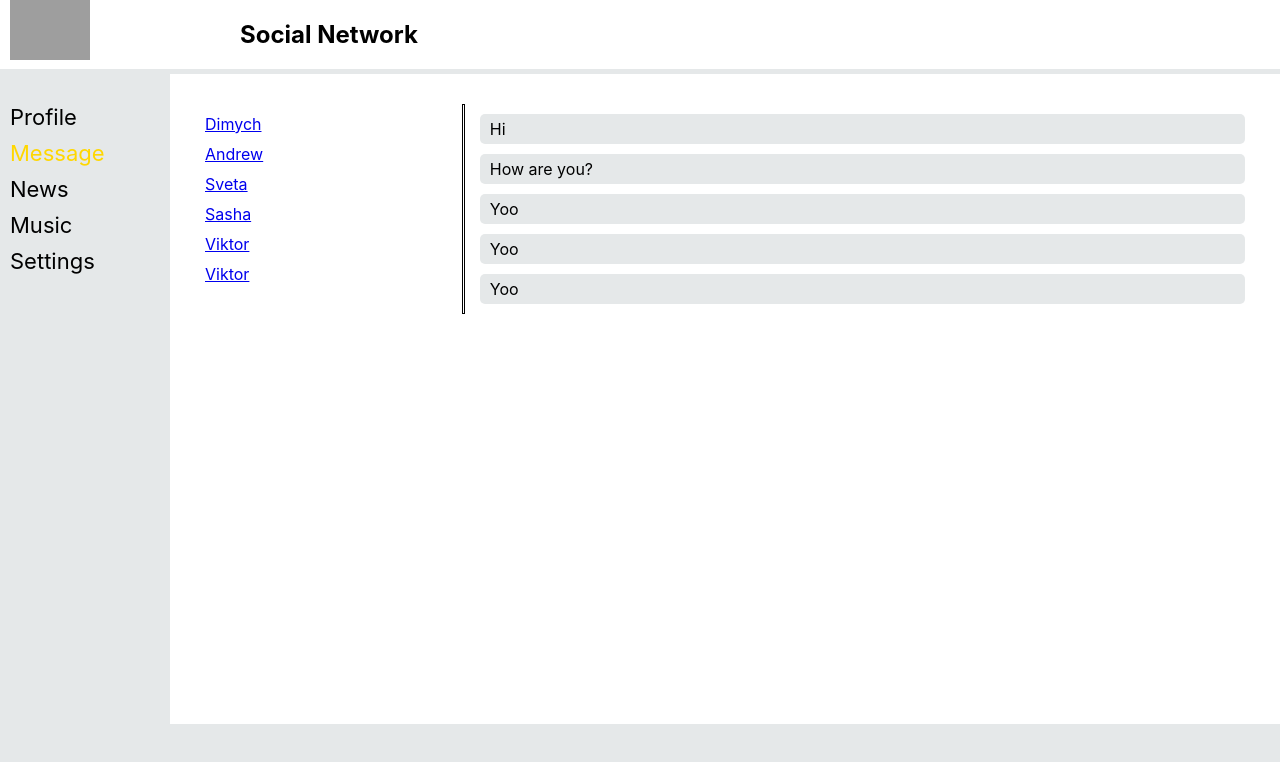
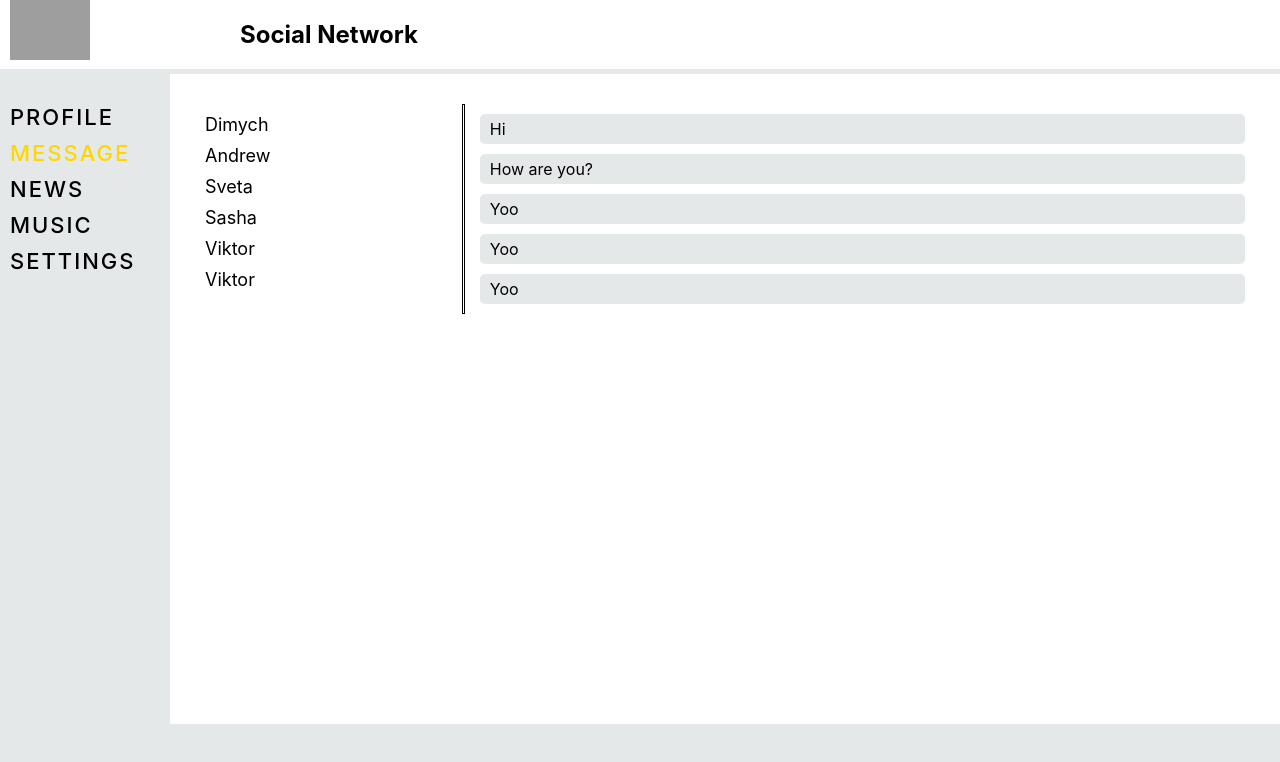
Before and after one commit to Maystrenko-Alex/Social-Network-TypeScript, a React (Create React App) app: page /dialogs in a window 1280 px wide. Shown: the top 762 px of the page. Built offline with nearby package versions, Linux system fonts and the light colour scheme; grey boxes are pictures that could not be loaded.

Commit message:
sn l-26 we transfer data to App from MyPosts

```diff
--- a/src/App.tsx
+++ b/src/App.tsx
@@ -6,6 +6,20 @@ import { Header } from './components/Header/Header';
 import { Navbar } from './components/Navbar/Navbar';
 import { Profile } from './components/Profile/Profile';
 
+
+type PostType = {
+  id: string,
+  message: string,
+  likesCount: number
+}
+export type PostsDataType = Array<PostType>
+
+let postsData: PostsDataType = [
+  {id: '1', message: 'How are you', likesCount: 1},
+  {id: '1', message: "It's my first post" , likesCount: 1},
+  {id: '1', message: 'Yoo', likesCount: 1},
+  {id: '1', message: 'Yoo', likesCount: 1},
+]
 function App() {
   return (
     <BrowserRouter >
@@ -15,7 +29,7 @@ function App() {
           <Navbar />
           <div className='content_wrapper'>
             <Routes>
-              <Route path='/profile' element={<Profile />} />
+              <Route path='/profile' element={<Profile postsData={postsData} />} />
               <Route path='/dialogs' element={<Dialogs />} />
             </Routes>
           </div>
--- /dev/null
+++ b/src/components/Dialogs/DialogItem/DialogItem.module.css
@@ -0,0 +1,9 @@
+.dialog {
+  margin: 10px 5px;
+ }
+
+.navlink_style {
+  text-decoration: none;
+  color: black;
+  font-size: 18px;
+}
--- /dev/null
+++ b/src/components/Dialogs/DialogItem/DialogItem.tsx
@@ -0,0 +1,18 @@
+import React from "react";
+import { NavLink } from "react-router-dom";
+import { DialogPropsType } from "../Dialogs";
+import s from './DialogItem.module.css';
+
+
+
+export const DialogItem = (props: DialogPropsType) => {
+  const path = '/dialogs/' + props.id;
+  return (
+    <div className={s.dialog}>
+      <NavLink
+        to={path}
+        className={s.navlink_style + ' ' + s.active}
+        style={({ isActive }) => ({ color: isActive ? 'gold' : '' })}>{props.name}</NavLink>
+    </div>
+  );
+}
--- a/src/components/Dialogs/Dialogs.module.css
+++ b/src/components/Dialogs/Dialogs.module.css
@@ -7,9 +7,7 @@
 .dialogs_items {
   width: 25%;
 }
-.dialog {
- margin: 10px 5px;
-}
+
 .line {
   width: 1px;
   border: 1px solid black;
@@ -19,12 +17,7 @@
   width: 75%;
 }
 
-.message {
-  margin: 10px 5px 10px 15px;
-  padding: 5px 10px;
-  background-color: rgb(229, 232, 233);
-  border-radius: 5px;
-}
-.active {
+
+/* .active {
   color: gold;
-}
+} */
--- a/src/components/Dialogs/Dialogs.tsx
+++ b/src/components/Dialogs/Dialogs.tsx
@@ -1,16 +1,13 @@
 import React from "react";
-import { NavLink } from "react-router-dom";
+import { DialogItem } from './DialogItem/DialogItem';
 import s from './Dialogs.module.css';
+import { Message } from "./Message/Message";
 
 export type DialogPropsType = {
   id: string
   name: string
 }
 
-type MessagePropsType = {
-  id: string
-  message: string
-}
 type DialogType = {
   id: string
   name: string
@@ -35,43 +32,17 @@ export const Dialogs = () => {
     { id: '5', message: 'Yoo' }
   ]
 
-  const dialogsJSX = dialogsData.map( d => <Dialog id={d.id} name={d.name} />)
-  const messagesJSX = messagesData.map( m => <Message id={m.id} message={m.message} />)
+  const dialogsDataElements = dialogsData.map(d => <DialogItem id={d.id} name={d.name} />)
+  const messagesDataElements = messagesData.map(m => <Message id={m.id} message={m.message} />)
   return (
     <div className={s.dialogs}>
       <div className={s.dialogs_items}>
-        {dialogsJSX}
-        {/* <Dialog id='1' name='Dimych' />
-        <Dialog id='2' name='Andrew' />
-        <Dialog id='3' name='Sveta' />
-        <Dialog id='4' name='Sasha' />
-        <Dialog id='5' name='Viktor' />
-        <Dialog id='6' name='Viktor' /> */}
+        {dialogsDataElements}
       </div>
       <div className={s.line}></div>
       <div className={s.messages}>
-        {messagesJSX}
-        {/* <Message message="Hi" />
-        <Message message="How are you?" />
-        <Message message="Yoo" /> */}
+        {messagesDataElements}
       </div>
     </div>
   );
 }
-
-const Dialog = (props: DialogPropsType) => {
-  const path = '/dialogs/' + props.id;
-  return (
-    <div className={s.dialog + ' ' + s.active}>
-      <NavLink
-        to={path}
-        style={({ isActive }) => ({ color: isActive ? 'gold' : '' })}>{props.name}</NavLink>
-    </div>
-  );
-}
-
-const Message = (props: MessagePropsType) => {
-  return (
-    <div className={s.message} id={props.id}>{props.message}</div>
-  );
-}
--- /dev/null
+++ b/src/components/Dialogs/Message/Message.module.css
@@ -0,0 +1,6 @@
+.message {
+  margin: 10px 5px 10px 15px;
+  padding: 5px 10px;
+  background-color: rgb(229, 232, 233);
+  border-radius: 5px;
+}
--- /dev/null
+++ b/src/components/Dialogs/Message/Message.tsx
@@ -0,0 +1,13 @@
+import React from "react";
+import s from './Message.module.css';
+
+type MessagePropsType = {
+  id: string
+  message: string
+}
+
+export const Message = (props: MessagePropsType) => {
+  return (
+    <div className={s.message} id={props.id}>{props.message}</div>
+  );
+}
--- a/src/components/Navbar/Navbar.module.css
+++ b/src/components/Navbar/Navbar.module.css
@@ -8,6 +8,9 @@
 .item {
   font-size: 22px;
   margin-top: 10px;
+  letter-spacing: 2px;
+  text-transform: uppercase;
+  font-weight: 450;
 }
 .item > a {
   text-decoration: none;
--- a/src/components/Profile/MyPosts/MyPosts.tsx
+++ b/src/components/Profile/MyPosts/MyPosts.tsx
@@ -1,22 +1,27 @@
 import React from "react";
+import { PostsDataType } from "../../../App";
 import s from './MyPosts.module.css';
 import { Post } from "./Post/Post";
-type PostType = {
-  id: string,
-  message: string,
-  likesCount: number
+// type PostType = {
+//   id: string,
+//   message: string,
+//   likesCount: number
+// }
+// type PostsDataType = Array<PostType>
+
+type MyPostsPropsType = {
+  postsData: PostsDataType
 }
-type PostsDataType = Array<PostType>
 
-export const MyPosts = () => {
-  let postsData: PostsDataType = [
-    {id: '1', message: 'How are you', likesCount: 1},
-    {id: '1', message: "It's my first post" , likesCount: 1},
-    {id: '1', message: 'Yoo', likesCount: 1},
-    {id: '1', message: 'Yoo', likesCount: 1},
-  ]
+export const MyPosts = (props: MyPostsPropsType) => {
+  // let postsData: PostsDataType = [
+  //   {id: '1', message: 'How are you', likesCount: 1},
+  //   {id: '1', message: "It's my first post" , likesCount: 1},
+  //   {id: '1', message: 'Yoo', likesCount: 1},
+  //   {id: '1', message: 'Yoo', likesCount: 1},
+  // ]
 
-  const postsDataJSX = postsData.map(p => <Post id={p.id} message={p.message} likeCount={p.likesCount} /> );
+  const postsDataElements = props.postsData.map( p => <Post id={p.id} message={p.message} likeCount={p.likesCount} /> );
   return (
     <div className={s.wrapper}>
         <h3>My post</h3>
@@ -25,7 +30,7 @@ export const MyPosts = () => {
           <button className={s.btn_textarea}>Add post</button>
         </div>
         <div className={s.posts}>
-        {postsDataJSX}
+        {postsDataElements}
           {/* <Post message='How are you' likeCount={1}/>
           <Post message="It\'s my first post" likeCount={13}/>
           <Post message='Yoo' likeCount={7}/> */}
--- a/src/components/Profile/Profile.tsx
+++ b/src/components/Profile/Profile.tsx
@@ -1,13 +1,19 @@
 import React from "react";
+import { PostsDataType } from "../../App";
 import { MyPosts } from "./MyPosts/MyPosts";
 import s from './Profile.module.css';
 import { ProfileInfo } from "./ProfileInfo/ProfileInfo";
 
-export const Profile = () => {
+type ProfilePropsType = {
+  postsData: PostsDataType
+}
+
+export const Profile = (props: ProfilePropsType) => {
+
   return (
     <div className='content_wrapper'>
       <ProfileInfo />
-      <MyPosts />
+      <MyPosts postsData={props.postsData}/>
     </div>
   );
 }
```
